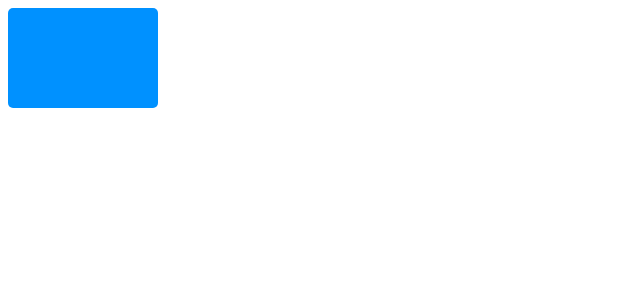
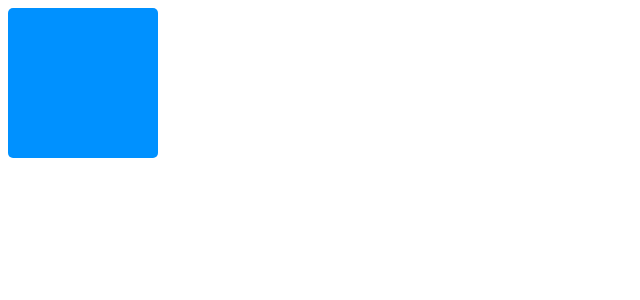
Before and after one commit to Nodirbek123528/podarok, a React (Vite) app: page / in a window 1280 px wide. Shown: the top 300 px of the page, without its empty margins (0-640 px from the left). Built offline with nearby package versions, Linux system fonts and the light colour scheme.

Commit message:
first commit

```diff
--- a/src/App.css
+++ b/src/App.css
@@ -1,6 +1,6 @@
 .button {
   width: 150px;
-  height: 100px;
+  height: 150px;
   border-radius: 5px;
   background-color: rgb(0, 145, 255);
   color: white;
```
